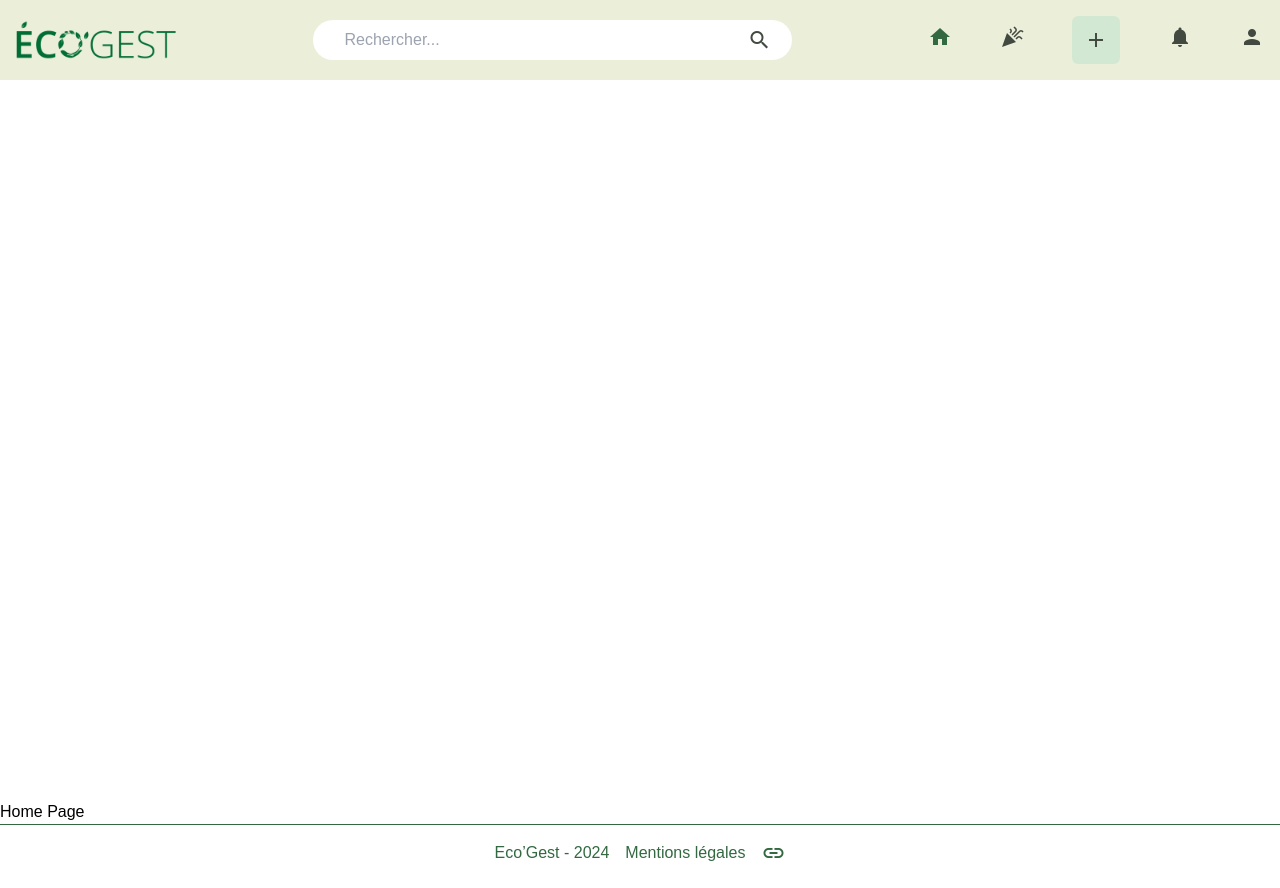
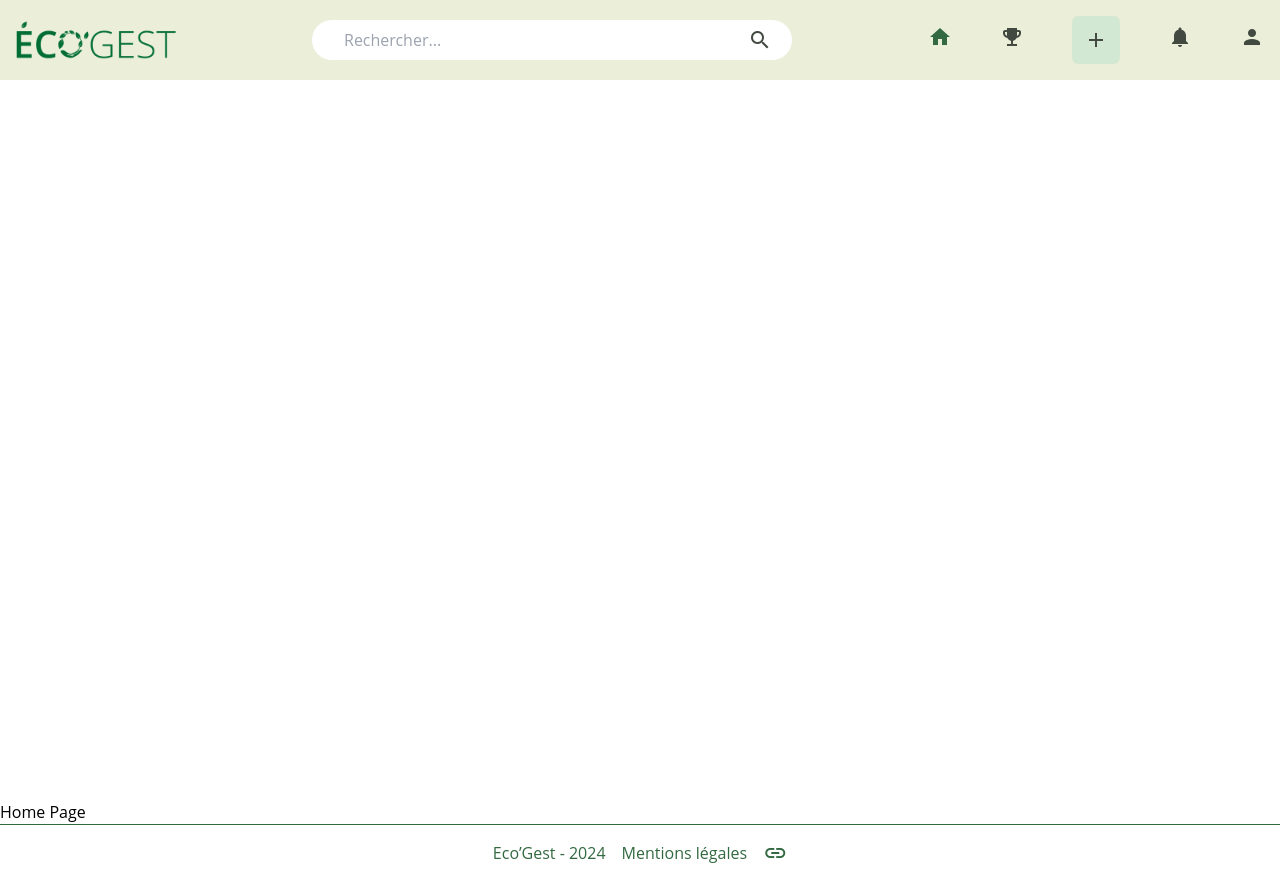
Before and after one commit to Eco-Gest/Frontend-Vue, a Nuxt app in the folder app/: page / in a window 1280 px wide. Built offline with nearby package versions, Linux system fonts and the light colour scheme.

Commit message:
fix trophy

```diff
--- a/app/components/TheNavBar.vue
+++ b/app/components/TheNavBar.vue
@@ -26,7 +26,7 @@
         </NuxtLink>
 
         <NuxtLink to="/challenge" exact active-class="text-primary" class="hover:text-primary justify-center">
-          <span class="material-icons">celebration</span>
+          <span class="material-icons">emoji_events</span>
         </NuxtLink>
 
         <NuxtLink to="/postcreate" exact active-class="text-primary" class="hover:text-primary bg-secondaryContainer rounded-md rounded-md p-3 flex justify-center">
@@ -73,7 +73,7 @@
         </NuxtLink>
 
         <NuxtLink to="/challenge" exact active-class="text-primary" class="w-1/5 hover:text-primary flex justify-center items-center">
-          <span class="material-icons"> celebration</span>
+          <span class="material-icons">emoji_events</span>
         </NuxtLink>
 
         <NuxtLink to="/postcreate" exact active-class="text-primary" class="w-1/5 hover:text-primary bg-secondaryContainer rounded-md p-3 flex justify-center items-center">
--- a/app/nuxt.config.ts
+++ b/app/nuxt.config.ts
@@ -1,5 +1,4 @@
 // https://nuxt.com/docs/api/configuration/nuxt-config
-import vuetify, { transformAssetUrls } from 'vite-plugin-vuetify'
 export default defineNuxtConfig({
   devtools: { enabled: true },
   css: ['~/assets/css/main.css'],
@@ -9,4 +8,20 @@ export default defineNuxtConfig({
       autoprefixer: {},
     },
   },
+  modules: [
+    ['@nuxtjs/google-fonts', {
+    families: {
+      'Open Sans': true
+    }
+  }],
+  ],
+  app: {
+    head: {
+      link: [
+        // Include Google Fonts Material Icons CDN
+        { rel: 'stylesheet', href: 'https://fonts.googleapis.com/icon?family=Material+Icons' },
+        { rel: 'stylesheet', href: 'https://fonts.googleapis.com/css2?family=Material+Symbols+Outlined:opsz,wght,FILL,GRAD@48,400,0,0' },
+      ],
+    },
+  },
 })
--- a/app/package.json
+++ b/app/package.json
@@ -11,7 +11,6 @@
   },
   "dependencies": {
     "@mdi/font": "^7.4.47",
-    "material-icons": "^1.13.12",
     "nuxt": "^3.10.1",
     "vue": "^3.4.15",
     "vue-router": "^4.2.5"
--- a/app/tailwind.config.js
+++ b/app/tailwind.config.js
@@ -17,7 +17,7 @@ module.exports = {
 
     },
     fontFamily: {
-      sans: ['Graphik', 'sans-serif'],
+      sans: ['Open Sans', 'sans-serif'],
     },
     extend: {},
   },
```
Also changed, not shown: app/assets/css/main.css (line endings or trailing spaces), 1 other file (tests, documents, lock files or other folders).
